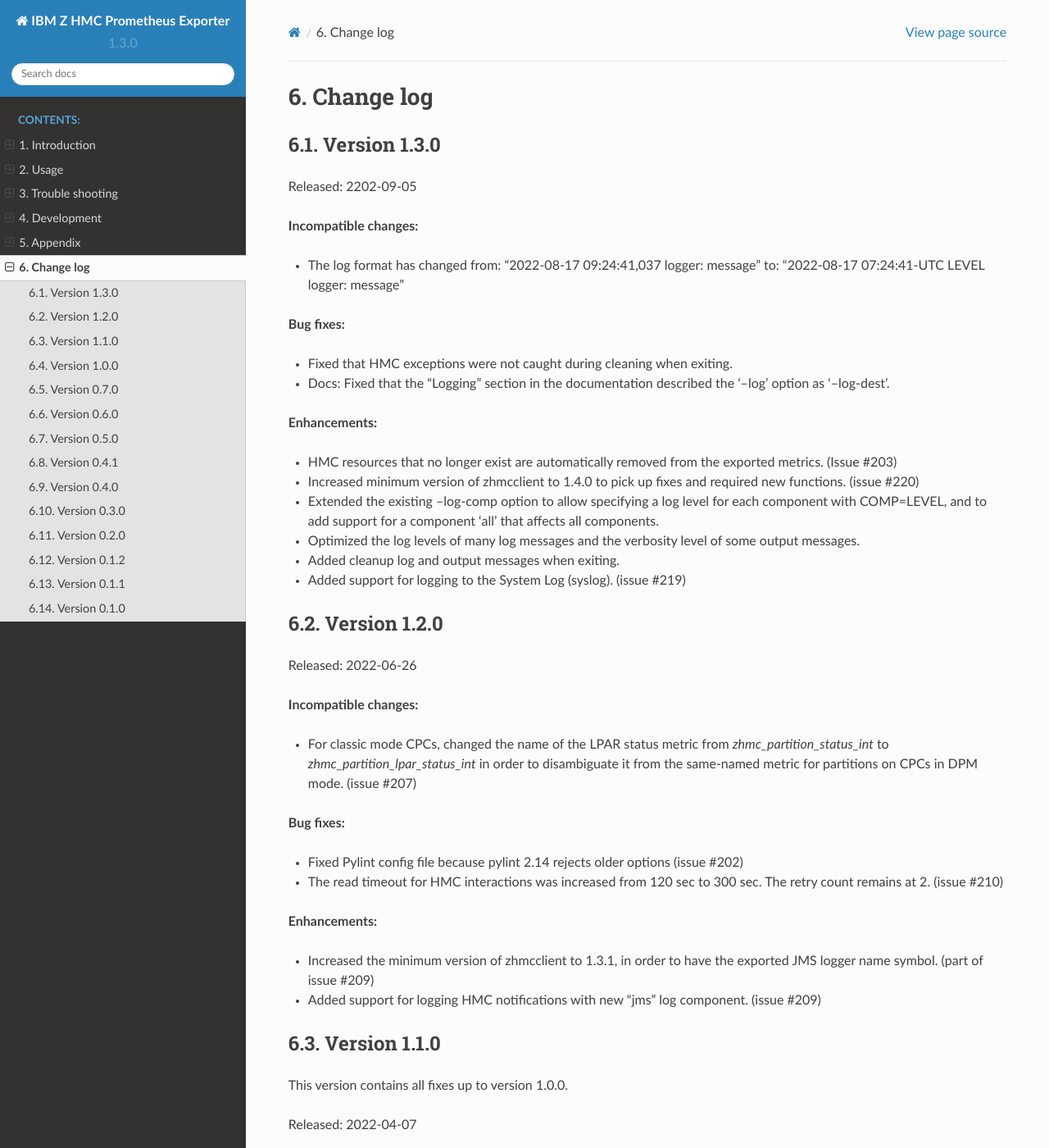
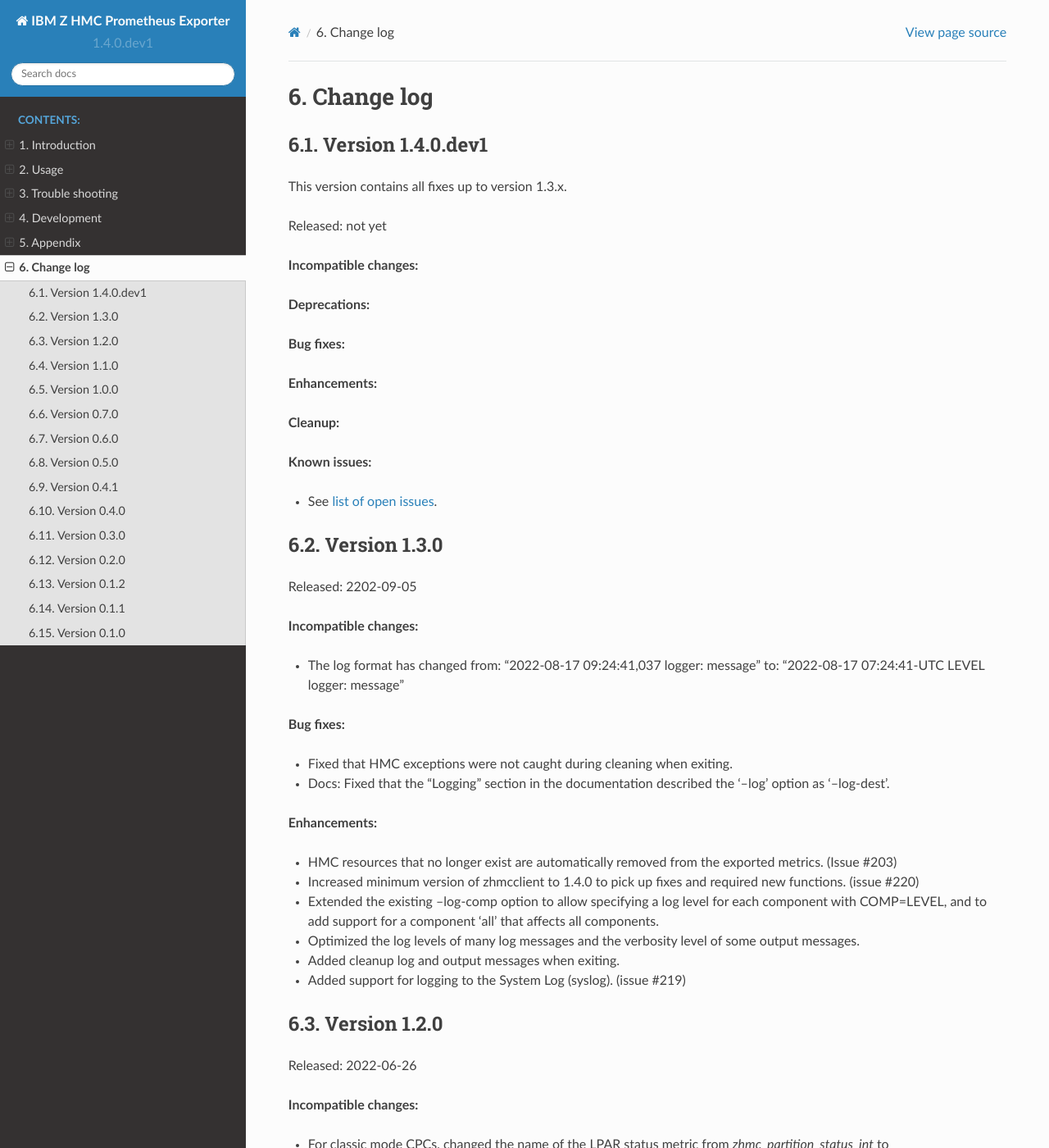
Before and after one commit to zhmcclient/zhmc-prometheus-exporter, a Sphinx documentation site: the page built from docs/changes.rst, in a window 1280 px wide and 1400 px high. Shown: the whole window at 82% size. Built offline with Sphinx 7.4.7 and the Read the Docs theme 2.0.0, drawn with Linux system fonts in a browser that asks for light colours; some of the changed text lies outside the part shown.

Commit message:
Start 1.4.0
Signed-off-by: Andreas Maier <maiera@de.ibm.com>

```diff
--- a/docs/changes.rst
+++ b/docs/changes.rst
@@ -15,6 +15,30 @@
 
 Change log
 ----------
+
+
+Version 1.4.0.dev1
+^^^^^^^^^^^^^^^^^^
+
+This version contains all fixes up to version 1.3.x.
+
+Released: not yet
+
+**Incompatible changes:**
+
+**Deprecations:**
+
+**Bug fixes:**
+
+**Enhancements:**
+
+**Cleanup:**
+
+**Known issues:**
+
+* See `list of open issues`_.
+
+.. _`list of open issues`: https://github.com/zhmcclient/zhmc-prometheus-exporter/issues
 
 
 Version 1.3.0
--- a/zhmc_prometheus_exporter/_version.py
+++ b/zhmc_prometheus_exporter/_version.py
@@ -25,4 +25,4 @@
 #:
 #: * "M.N.P.dev1": A not yet released version M.N.P
 #: * "M.N.P": A released version M.N.P
-__version__ = '1.3.0'
+__version__ = '1.4.0.dev1'
```
